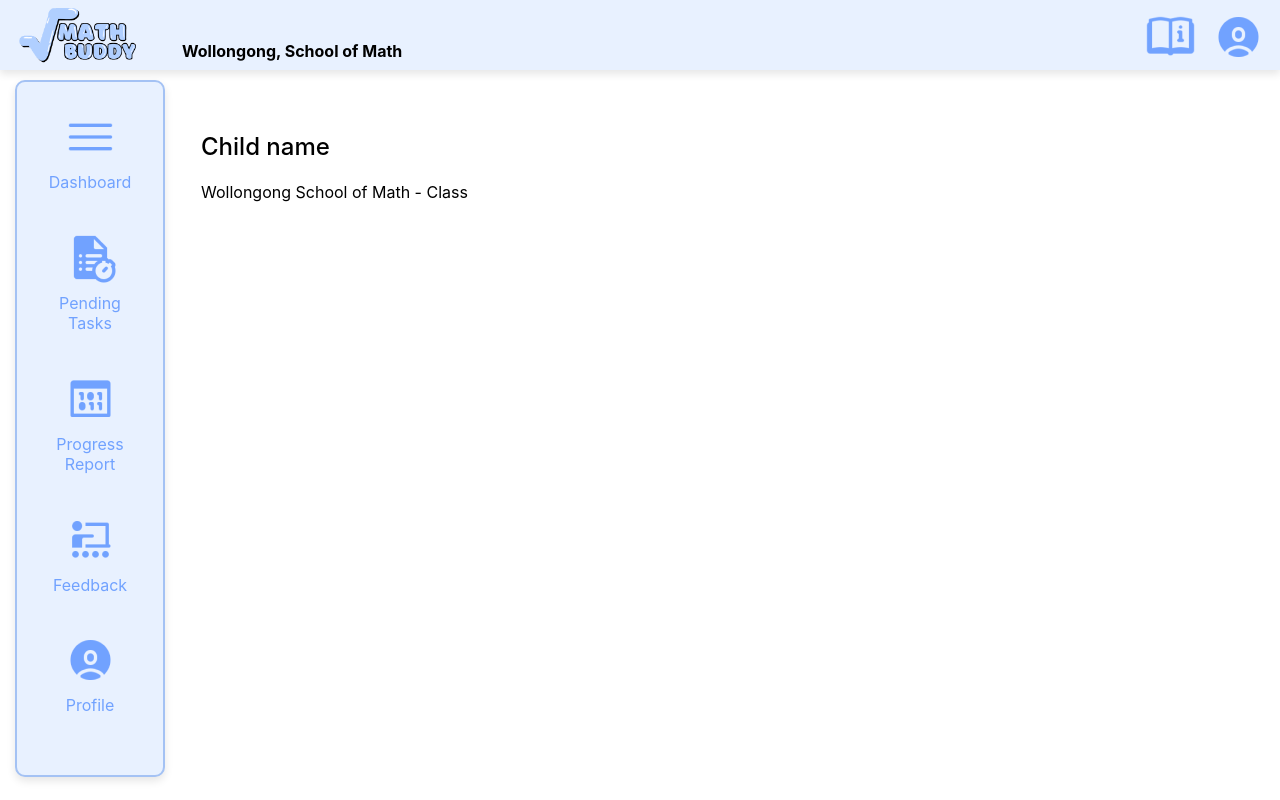
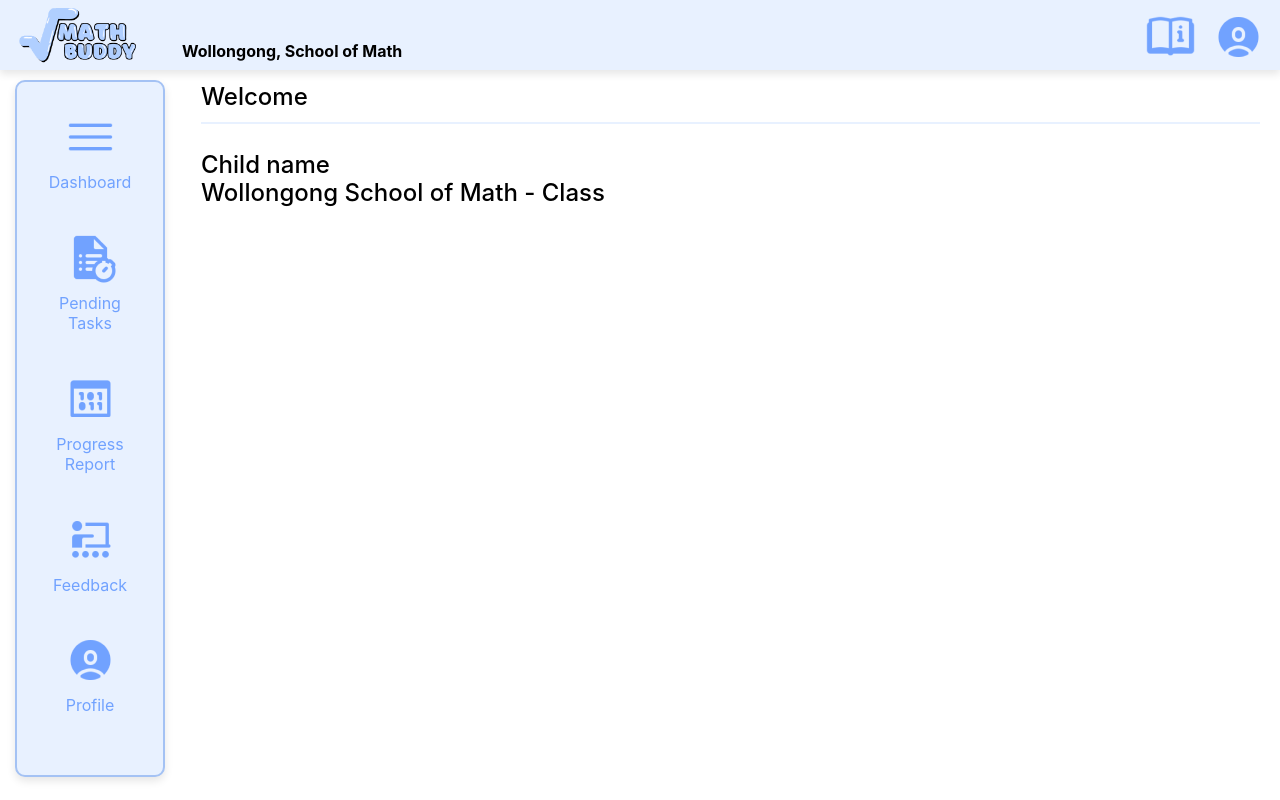
Before and after one commit to Hankchiefz/math-buddy, a React (Create React App) app: page /parenthome in a window 1280 px wide. Built offline with nearby package versions, Linux system fonts and the light colour scheme.

Commit message:
fixed phome css

```diff
--- a/src/Components/parentpages/ParentHome.js
+++ b/src/Components/parentpages/ParentHome.js
@@ -9,9 +9,9 @@ const ParentHome = () => {
       <div className="PHcontent-wrapper">
         <ParentSNav />
         <div className = "PHmain-content">
-            <div className = "PHwelcome-message">
-
-            </div>
+        <div className="PHome-message">
+            <div className="PHwelcome-message">Welcome</div>
+        </div>
             <div className="childName">Child name</div>
             <div className="School">Wollongong School of Math - Class</div>
 
--- a/src/Components/parentstyle/ParentHome.css
+++ b/src/Components/parentstyle/ParentHome.css
@@ -103,7 +103,7 @@
     margin-top: 1.5rem; /* Adjust this value to provide space for the header */
   }
 
-  .PHome-message {
+  .PHhome-message {
     font-weight: 700;
     font-size: 2rem;
     margin-bottom: 20px;
@@ -112,7 +112,7 @@
     padding-bottom: 1px; /* Add some padding below the text to separate it from the line */
   }
 
-  .PHome-message::after {
+  .PHwelcome-message::after {
     content: "";
     position: absolute; /* Use absolute positioning */
     top: 100%; /* Position the line just below the text */
@@ -123,11 +123,22 @@
     margin-top: 10px; /* Add space between the text and the line */
   }
 
-  .PHome-message {
+  .PHhome-message {
     display: flex;
     flex-direction: row;
     justify-content: space-between;
   }
+
+  .PHwelcome-message {
+    font-weight: 500;
+    font-size: 1.5rem;
+    margin-bottom: 20px;
+    margin-top: -4vh;
+    position: relative; /* Ensure the pseudo-element is positioned relative to the parent */
+    padding-bottom: 1px; /* Add some padding below the text to separate it from the line */
+  }
+
+
 
   .childName {
     font-weight: 500;
@@ -138,3 +149,13 @@
     position: relative; /* Ensure the pseudo-element is positioned relative to the parent */
     padding-bottom: 1px; /* Add some padding below the text to separate it from the line */
   }
+
+  .School {
+    font-weight: 500;
+    font-size: 1.5rem;
+    margin-bottom: 20px;
+    margin-top: -4vh;
+    padding-top: 10px;
+    position: relative; /* Ensure the pseudo-element is positioned relative to the parent */
+    padding-bottom: 1px; /* Add some padding below the text to separate it from the line */
+  }
```
